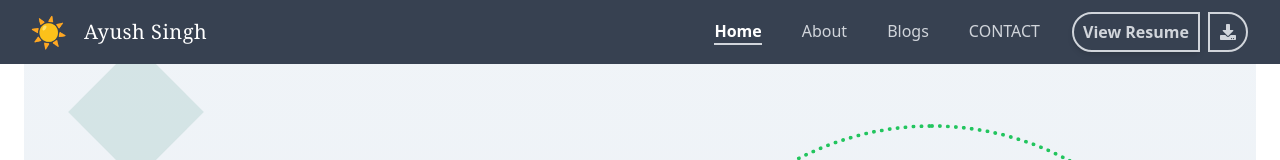
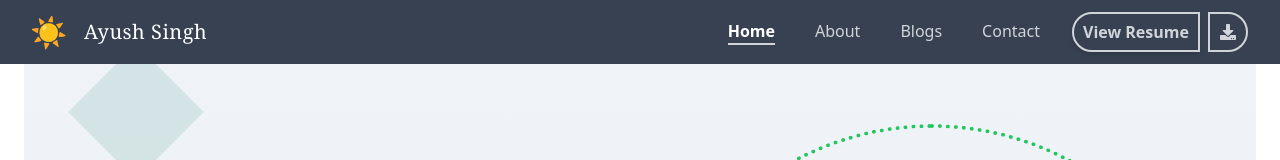
Before and after one commit to Ayush0520/Portfolio, a React (Vite) app: page / in a window 1280 px wide. Shown: the top 160 px of the page. Built offline with nearby package versions, Linux system fonts and the light colour scheme.

Commit message:
Navbar updated

```diff
--- a/src/components/common/Navbar.jsx
+++ b/src/components/common/Navbar.jsx
@@ -20,7 +20,7 @@ const Navbar = () => {
     { name: 'About', link: "/about" },
     { name: 'Blogs', link: "/blog" },
     {
-      name: 'CONTACT',
+      name: 'Contact',
       link: "#contact",
       onClick: () => {
         const footer = document.getElementById('contact');
```
